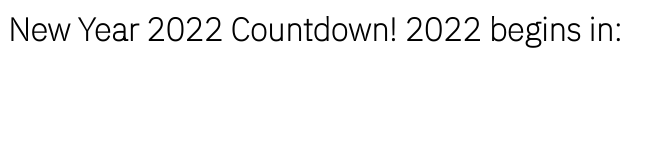
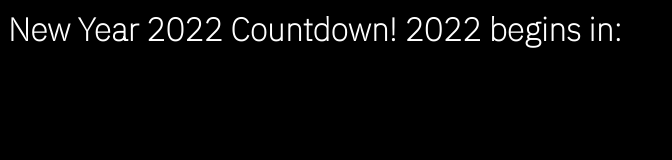
Before and after one commit to TechDudie/newyear2022, a plain HTML site: page index.html in a window 1280 px wide. Shown: the whole page, without its empty margins (0-672 px from the left). Drawn offline with Linux system fonts and the light colour scheme.

Commit message:
Update index.html

```diff
--- a/index.html
+++ b/index.html
@@ -4,12 +4,15 @@
 <style>
 @import url('https://fonts.googleapis.com/css2?family=IBM+Plex+Sans:wght@100&display=swap');
 @import url('https://fonts.googleapis.com/css2?family=IBM+Plex+Sans:wght@100&display=swap');
-#text { font-family: 'IBM Plex Sans', sans-serif; }
-#countdown { font-family: 'IBM Plex Sans', sans-serif; }
+body { background-color: black; }
+#text { font-family: 'IBM Plex Sans', sans-serif; color: white; }
+#countdown { font-family: 'IBM Plex Sans', sans-serif; color: white; }
 </style>
 </head>
 <body>
 <h1 id="text">New Year 2022 Countdown! 2022 begins in:</h1>
 <h1 id="countdown"></h1>
+<script>
+</script>
 </body>
 </html>
```
